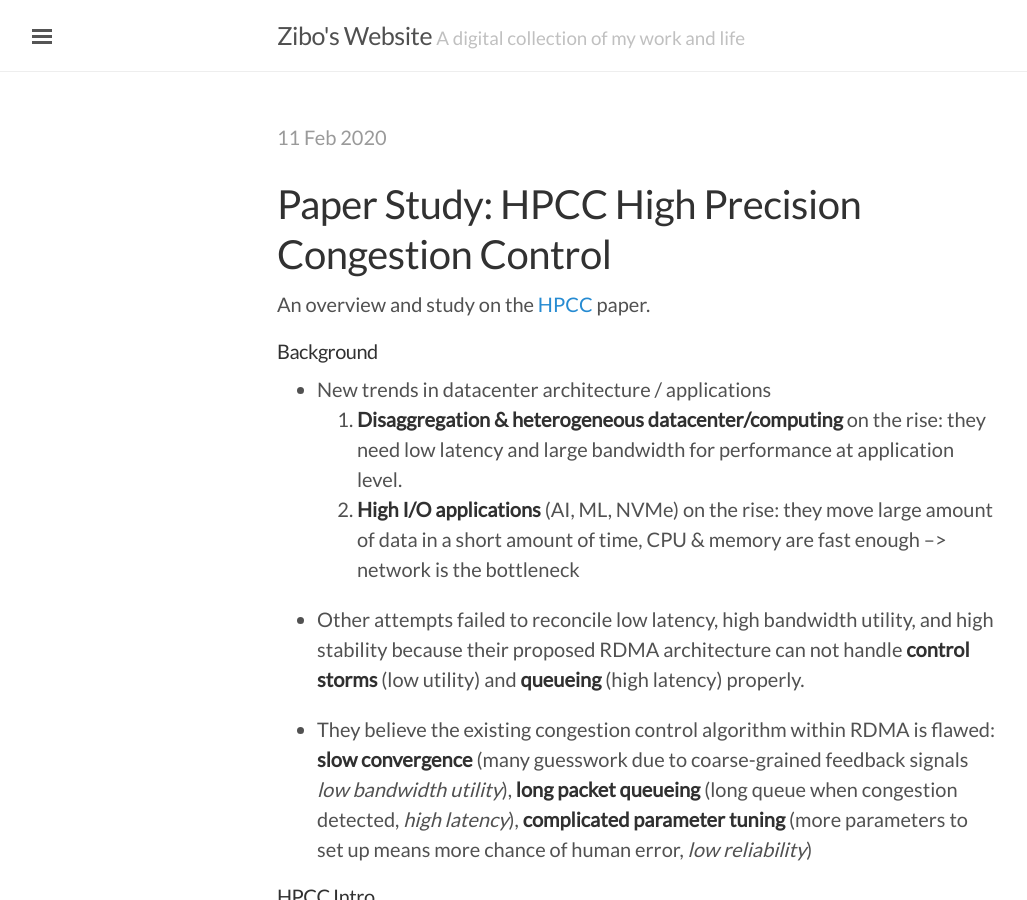
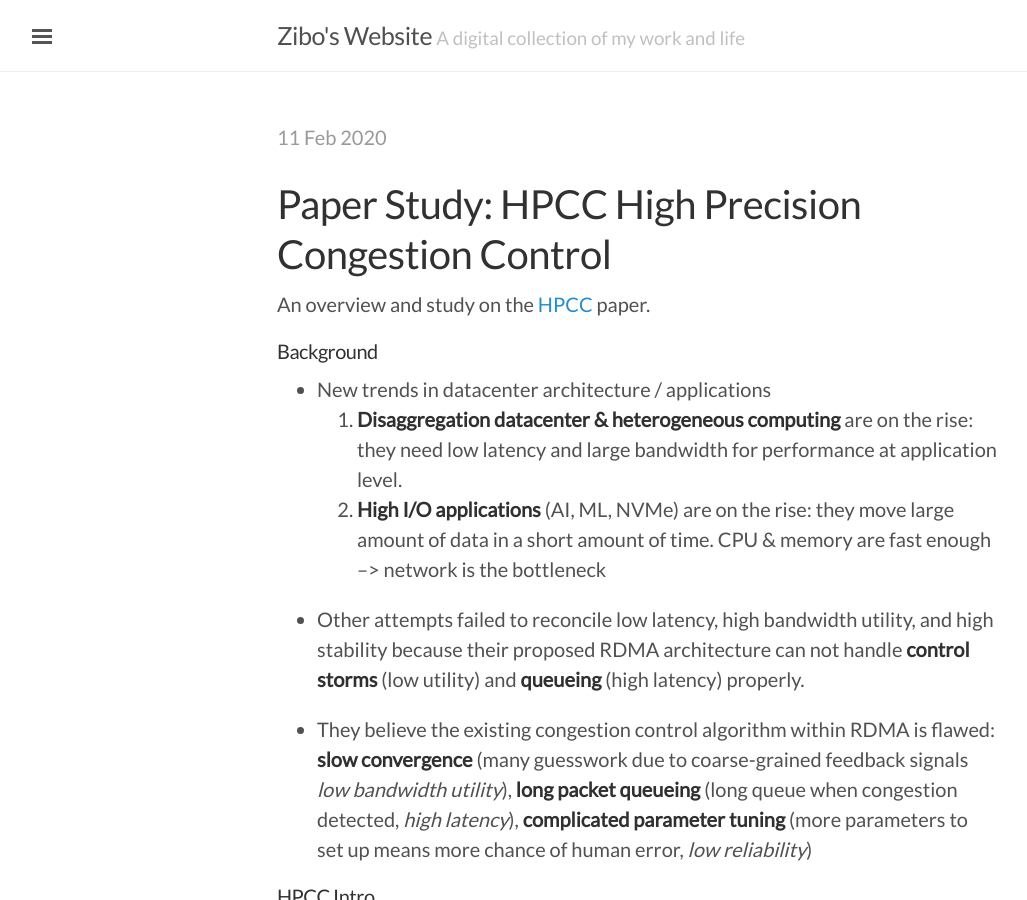
Before and after one commit to tonyzhang95/tonyzhang95.github.io, a Jekyll site: the page built from _posts/2020-02-03-HPCC.md, in a window 1280 px wide and 900 px high. Shown: the whole window, without its empty margins (3-1030 px from the left). Built offline with Jekyll 4.4.1, drawn with Linux system fonts in a browser that asks for light colours; nearby versions of some CDN libraries; our own code applies the rules of GitHub Pages for plain Markdown files.

Commit message:
update posts etc

```diff
--- a/_config.yml
+++ b/_config.yml
@@ -17,4 +17,4 @@ linkedin:            https://www.linkedin.com/in/zibozhang
 github:              https://github.com/tonyzhang95
 
 # Custom vars
-version:             0.0.1
+version:             0.0.2
--- a/_includes/head.html
+++ b/_includes/head.html
@@ -25,7 +25,7 @@
 
   <!-- Icons -->
   <link rel="apple-touch-icon-precomposed" sizes="144x144" href="{{ site.baseurl }}/public/apple-touch-icon-precomposed.png">
-  <link rel="shortcut icon" href="{{ site.baseurl }}/public/favicon.png">
+  <link rel="shortcut icon" type="image/png" href="{{ site.baseurl }}/public/favicon.png">
 
   <!-- RSS -->
   <link rel="alternate" type="application/rss+xml" title="RSS" href="/atom.xml">
--- a/_layouts/post.html
+++ b/_layouts/post.html
@@ -11,7 +11,7 @@ layout: default
 <span>[
   {% for tag in page.tags %}
     {% capture tag_name %}{{ tag }}{% endcapture %}
-    <a href="/tag/{{ tag_name }}"><code class="highligher-rouge"><nobr>{{ tag_name }}</nobr></code>&nbsp;</a>
+    <nobr>{{ tag_name }}</nobr>
   {% endfor %}
 ]</span>
 
--- a/_posts/2020-02-03-HPCC.md
+++ b/_posts/2020-02-03-HPCC.md
@@ -12,8 +12,8 @@ An overview and study on the [HPCC](https://liyuliang001.github.io/publications/
 #### Background
 
 + New trends in datacenter architecture / applications
-  1. **Disaggregation & heterogeneous datacenter/computing** on the rise: they need low latency and large bandwidth for performance at application level.
-  2. **High I/O applications** (AI, ML, NVMe) on the rise: they move large amount of data in a short amount of time, CPU & memory are fast enough --> network is the bottleneck
+  1. **Disaggregation datacenter & heterogeneous computing** are on the rise: they need low latency and large bandwidth for performance at application level.
+  2. **High I/O applications** (AI, ML, NVMe) are on the rise: they move large amount of data in a short amount of time. CPU & memory are fast enough --> network is the bottleneck
 
 + Other attempts failed to reconcile low latency, high bandwidth utility, and high stability because their proposed RDMA architecture can not handle **control storms** (low utility) and **queueing** (high latency) properly.
 
```
Also changed, not shown: other parts of _posts/2020-02-03-HPCC.md (+0 -2 lines), about.md (+2 -2 lines).
